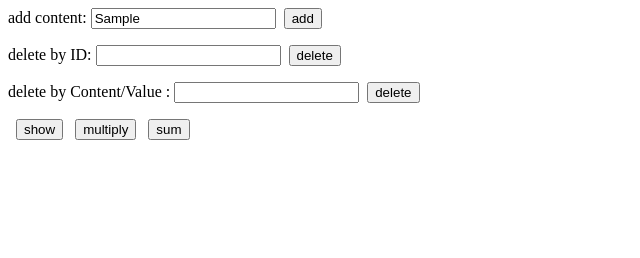
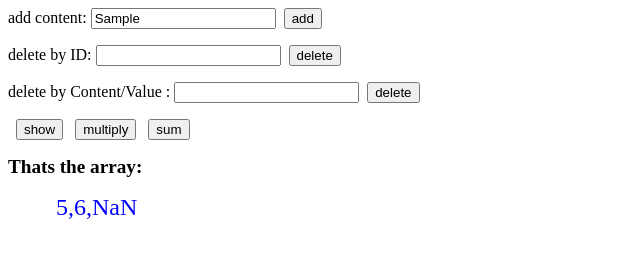
Before and after one commit to Olewy/ArrayTask, a plain HTML site: page index.html in a window 1280 px wide. Both pictures are taken after typing "Sample" into the empty fields and a click on the button "add". Shown: the whole page, without its empty margins (0-640 px from the left). Drawn offline with Linux system fonts and the light colour scheme.

Commit message:
final version 2.0

```diff
--- a/index.html
+++ b/index.html
@@ -32,6 +32,9 @@
     <button onclick="showArray()">show</button>
     <button onclick="multiplyArray()">multiply</button>
     <button onclick="sumArray()">sum</button>
+
+    <h2>Thats the array:</h2>
+    <span id="array">5,6</span>
     <script lang="JavaScript" type="text/JavaScript" src="main.js"></script>
   </body>
 </html>
--- a/main.js
+++ b/main.js
@@ -4,18 +4,21 @@ let list = [5, 6];
 
 function showArray() {
   console.log(list);
+  updateArrayVisually();
 }
 
 function addArrayElement() {
   let newElement = Number(document.getElementById("addInput").value);
   list.push(newElement);
   console.log(list);
+  updateArrayVisually();
 }
 
 function deleteElementByPositon() {
   let deleteElement = Number(document.getElementById("removeInput").value);
   list.splice(deleteElement, 1);
   console.log(list);
+  updateArrayVisually();
 }
 
 function deletElementByValue() {
@@ -23,6 +26,7 @@ function deletElementByValue() {
   let index = list.indexOf(deleteElement2);
   list.splice(index, 1);
   console.log(list);
+  updateArrayVisually();
 }
 
 let mutlipliedList;
@@ -32,6 +36,7 @@ function multiplyArray() {
   });
   list = mutlipliedList;
   console.log(list);
+  updateArrayVisually();
 }
 
 function sumArray() {
@@ -40,4 +45,9 @@ function sumArray() {
   });
   list = sumList;
   console.log(list);
+  updateArrayVisually();
 }
+
+function updateArrayVisually() {
+  document.getElementById("array").innerHTML = list;
+}
--- a/style.css
+++ b/style.css
@@ -5,3 +5,13 @@ div {
 button {
   margin-left: 0.5rem;
 }
+
+h2 {
+  font-size: 1.2rem;
+}
+
+#array {
+  color: blue;
+  font-size: 1.5rem;
+  margin-left: 3rem;
+}
```
